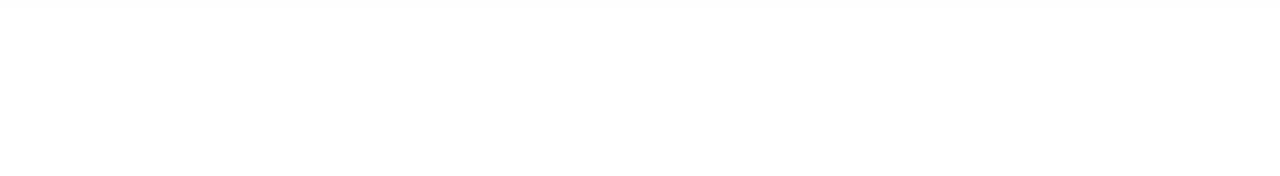
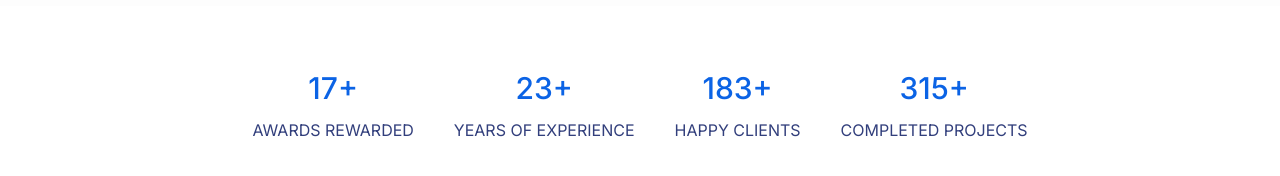
Before and after one commit to hanad124/tabaarakictV2, a Next.js app: page / in a window 1280 px wide. Shown: the part 5786-5962 px from the top of the page. Before the commit the page ends 5792 px from the top, so only its background shows below. Built offline with nearby package versions, Linux system fonts and the light colour scheme.

Commit message:
Fun Fact added to the Home page.

```diff
--- a/pages/Home/Clients.tsx
+++ b/pages/Home/Clients.tsx
@@ -76,11 +76,15 @@
                     setClient(client);
                   }}
                 >
-                  <img
-                    src={client.img}
-                    alt={client.name}
-                    className="w-32 h-32 md:w-40 md:h-40  max-h-36 rounded-md cursor-pointer"
-                  />
+                  {!client.img ? (
+                    <Skeleton  height={120} width={180} />
+                  ) : (
+                    <img
+                      src={client.img}
+                      alt={client.name}
+                      className="w-32 h-32 md:w-40 md:h-40  max-h-36 rounded-md cursor-pointer"
+                    />
+                  )}
                 </div>
               ))}
             </div>
--- /dev/null
+++ b/pages/Home/FunFact.jsx
@@ -0,0 +1,38 @@
+const FunFact = () => {
+  return (
+    <div>
+      <div className="py-16 container mx-auto px-4 sm:px-6 lg:px-8">
+        <div className="flex flex-wrap justify-center gap-10">
+          <div className="flex flex-col  gap-3">
+            <p className="text-custom_primary text-center  text-3xl font-medium">
+              17+
+            </p>
+            <p className="text-custom_secondary md:text-md md:font-md font-sm uppercase">
+              AWARDS REWARDED
+            </p>
+          </div>
+          <div className="flex flex-col justify-center text-center gap-3">
+            <p className="text-custom_primary text-3xl font-medium">23+</p>
+            <p className="text-custom_secondary md:text-md md:font-bold font-sm ">
+              YEARS OF EXPERIENCE
+            </p>
+          </div>
+          <div className="flex flex-col justify-center text-center gap-3">
+            <p className="text-custom_primary text-3xl font-medium ">183+</p>
+            <p className="md:text-md md:font-md font-sm uppercase  text-custom_secondary ">
+              HAPPY CLIENTS
+            </p>
+          </div>
+          <div className="flex flex-col justify-center text-center gap-3">
+            <p className="text-custom_primary text-3xl font-medium ">315+</p>
+            <p className="md:text-md md:font-md font-sm uppercase text-custom_secondary  ">
+              COMPLETED PROJECTS
+            </p>
+          </div>
+        </div>
+      </div>
+    </div>
+  );
+};
+
+export default FunFact;
--- a/pages/Home/Home.tsx
+++ b/pages/Home/Home.tsx
@@ -8,6 +8,7 @@
 import Products from "@/pages/Home/Products";
 import Portfolio from "./Portfolio";
 import Clients from "./Clients";
+import FunFact from "@/pages/Home/FunFact";
 
 export default function Home() {
   return (
@@ -20,6 +21,7 @@
       <Products />
       <Portfolio />
       <Clients />
+      <FunFact />
     </>
   );
 }
```
